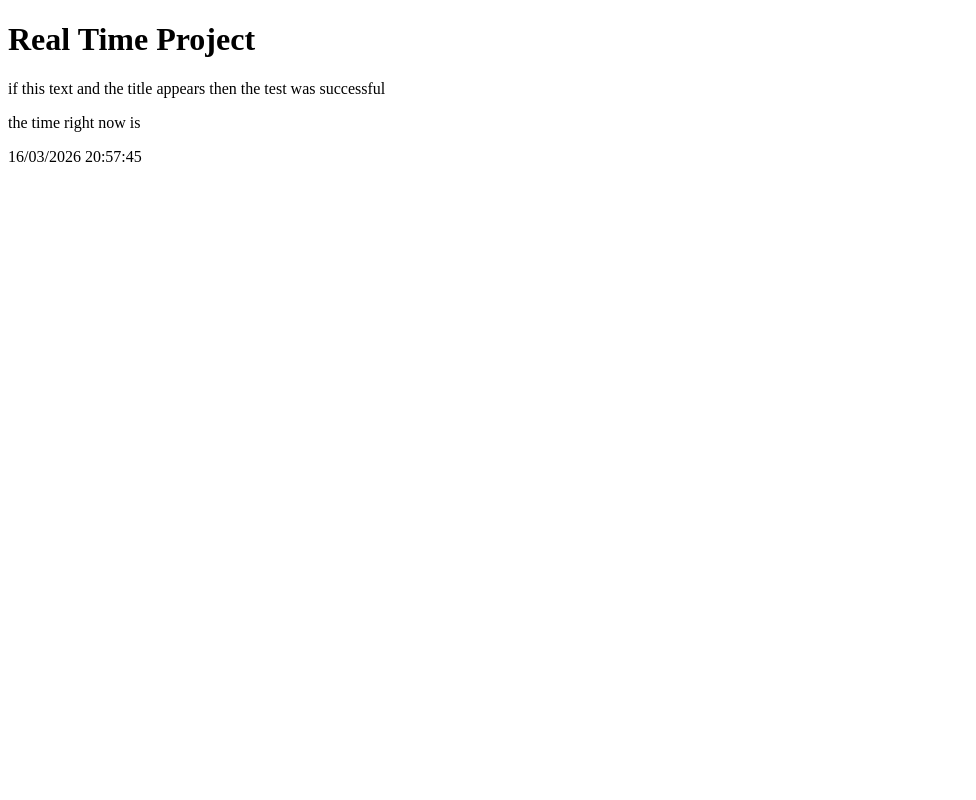
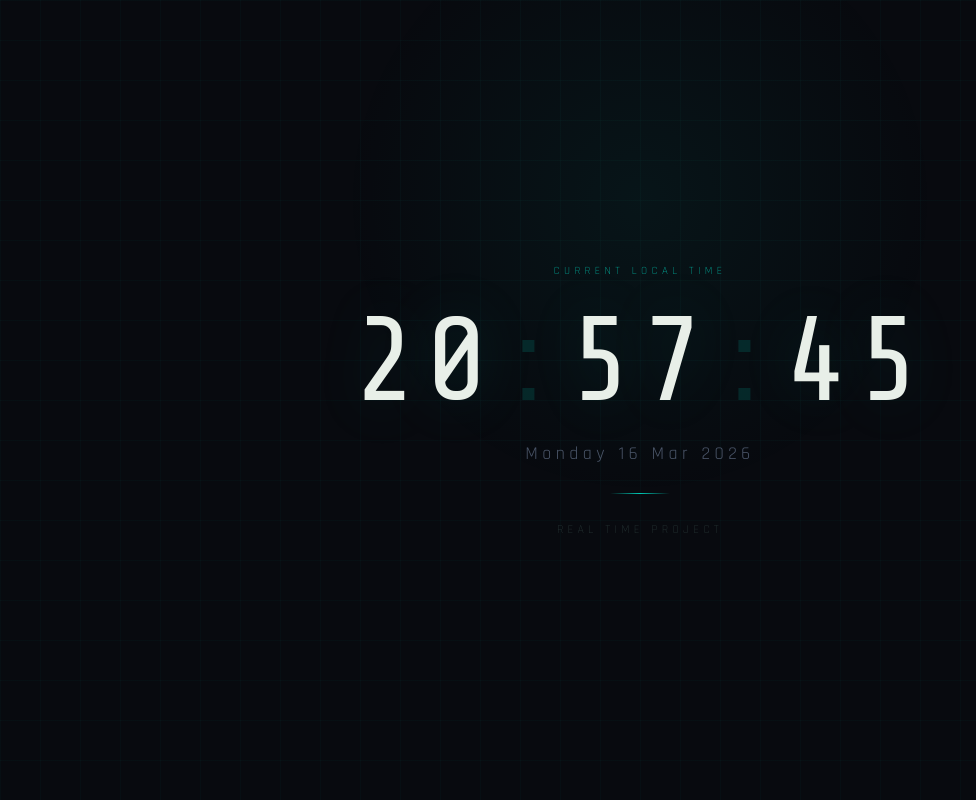
Before and after one commit to LucasNCLUniversity/real-time-project, a Flask app: page / in a window 1280 px wide. Shown: the whole page, without its empty margins (0-976 px from the left). Run offline with Flask 3, Linux system fonts and the light colour scheme.

Commit message:
added css to index file with assistance from claude

```diff
--- a/templates/index.html
+++ b/templates/index.html
@@ -1,26 +1,129 @@
 <!DOCTYPE html>
-<html>
+<html lang="en">
 <head>
+    <meta charset="UTF-8">
+    <meta name="viewport" content="width=device-width, initial-scale=1.0">
     <title>Real Time</title>
+    <link rel="preconnect" href="https://fonts.googleapis.com">
+    <link href="https://fonts.googleapis.com/css2?family=Share+Tech+Mono&family=Rajdhani:wght@300;400;600&display=swap" rel="stylesheet">
+    <style>
+        *, *::before, *::after { box-sizing: border-box; margin: 0; padding: 0; }
+
+        body {
+            background: #080a0f;
+            min-height: 100vh;
+            display: flex;
+            flex-direction: column;
+            align-items: center;
+            justify-content: center;
+            font-family: 'Rajdhani', sans-serif;
+            overflow: hidden;
+        }
+
+        body::before {
+            content: '';
+            position: fixed;
+            top: -100px; left: 50%; transform: translateX(-50%);
+            width: 600px; height: 600px;
+            background: radial-gradient(circle, rgba(0,200,180,0.06) 0%, transparent 70%);
+            pointer-events: none;
+        }
+
+        .grid {
+            position: fixed; inset: 0;
+            background-image:
+                linear-gradient(rgba(0,200,180,0.03) 1px, transparent 1px),
+                linear-gradient(90deg, rgba(0,200,180,0.03) 1px, transparent 1px);
+            background-size: 40px 40px;
+            pointer-events: none;
+        }
+
+        .label {
+            font-weight: 300;
+            font-size: 11px;
+            letter-spacing: 0.4em;
+            color: #00c8b4;
+            text-transform: uppercase;
+            margin-bottom: 24px;
+            opacity: 0.7;
+            animation: fadein 1s ease forwards;
+        }
+
+        .clock {
+            font-family: 'Share Tech Mono', monospace;
+            font-size: clamp(64px, 15vw, 120px);
+            color: #e8efe8;
+            letter-spacing: 0.06em;
+            line-height: 1;
+            text-shadow: 0 0 60px rgba(0,200,180,0.15);
+            animation: fadein 1s ease 0.2s both;
+        }
+
+        .colon {
+            color: #00c8b4;
+            animation: blink 1s step-end infinite;
+        }
+
+        .date {
+            font-weight: 400;
+            font-size: 18px;
+            letter-spacing: 0.25em;
+            color: #4a5568;
+            margin-top: 20px;
+            animation: fadein 1s ease 0.4s both;
+        }
+
+        .line {
+            width: 60px; height: 1px;
+            background: linear-gradient(90deg, transparent, #00c8b4, transparent);
+            margin: 28px auto;
+            animation: fadein 1s ease 0.6s both;
+        }
+
+        .sub {
+            font-weight: 300;
+            font-size: 12px;
+            letter-spacing: 0.35em;
+            color: #2a3a3a;
+            text-transform: uppercase;
+            animation: fadein 1s ease 0.8s both;
+        }
+
+        @keyframes fadein {
+            from { opacity: 0; transform: translateY(10px); }
+            to   { opacity: 1; transform: translateY(0); }
+        }
+
+        @keyframes blink {
+            0%, 100% { opacity: 1; }
+            50%       { opacity: 0.15; }
+        }
+    </style>
 </head>
 <body>
-        <h1>Real Time Project</h1>
-        <p>if this text and the title appears then the test was successful</p>
-        <p>the time right now is</p>
-        <p><span id="clock"></span></p>
+    <div class="grid"></div>
+    <div class="label">Current Local Time</div>
+    <div class="clock">
+        <span id="hours">00</span><span class="colon">:</span><span id="minutes">00</span><span class="colon">:</span><span id="seconds">00</span>
+    </div>
+    <div class="date" id="date">— — —</div>
+    <div class="line"></div>
+    <div class="sub">Real Time Project</div>
+
     <script>
-            function updateClock(){
+        function updateClock() {
             const now = new Date();
-                const day = String(now.getDate()).padStart(2, '0');
-                const month = String(now.getMonth() + 1).padStart(2, '0');
-                const year = now.getFullYear();
-                const hours = String(now.getHours()).padStart(2, '0');
-                const minutes = String(now.getMinutes()).padStart(2, '0');
-                const seconds = String(now.getSeconds()).padStart(2, '0');
+            const pad = n => String(n).padStart(2, '0');
+            const days = ['Sunday','Monday','Tuesday','Wednesday','Thursday','Friday','Saturday'];
+            const months = ['Jan','Feb','Mar','Apr','May','Jun','Jul','Aug','Sep','Oct','Nov','Dec'];
 
-                document.getElementById('clock').textContent = `${day}/${month}/${year} ${hours}:${minutes}:${seconds}`;
+            document.getElementById('hours').textContent   = pad(now.getHours());
+            document.getElementById('minutes').textContent = pad(now.getMinutes());
+            document.getElementById('seconds').textContent = pad(now.getSeconds());
+            document.getElementById('date').textContent    =
+                `${days[now.getDay()]}  ${pad(now.getDate())} ${months[now.getMonth()]} ${now.getFullYear()}`;
+        }
 
-            }
         updateClock();
         setInterval(updateClock, 1000);
     </script>
```
Lines whose indentation alone changed are shown as unchanged.
